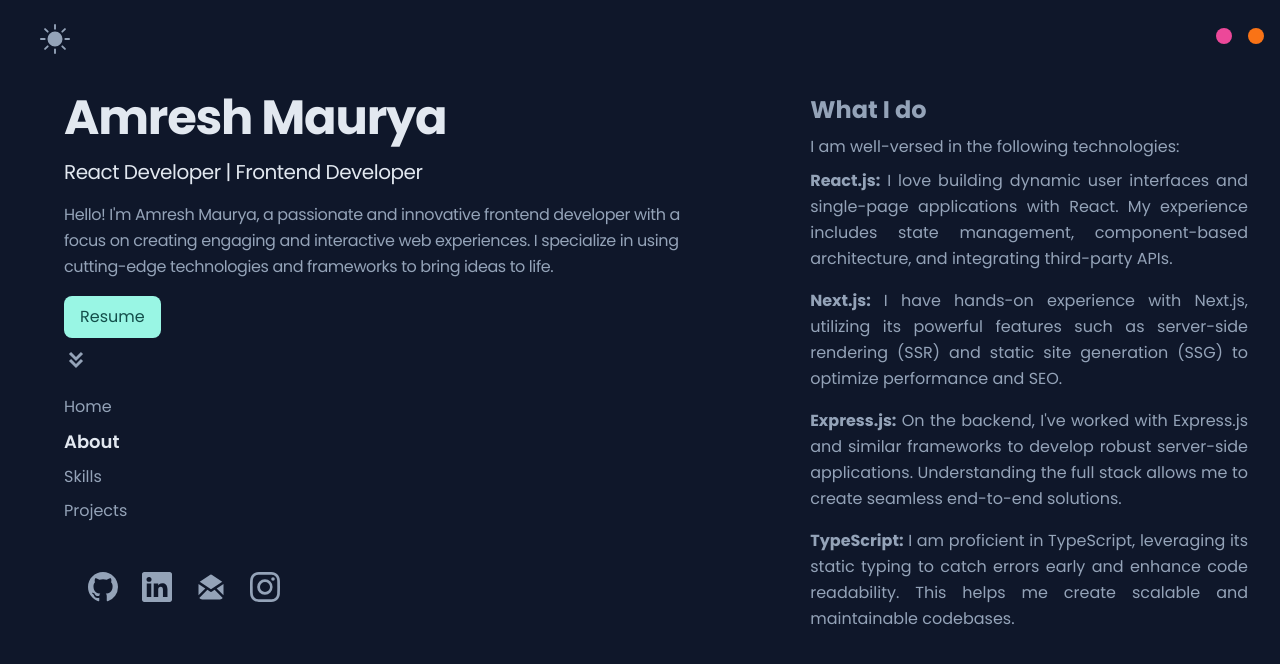
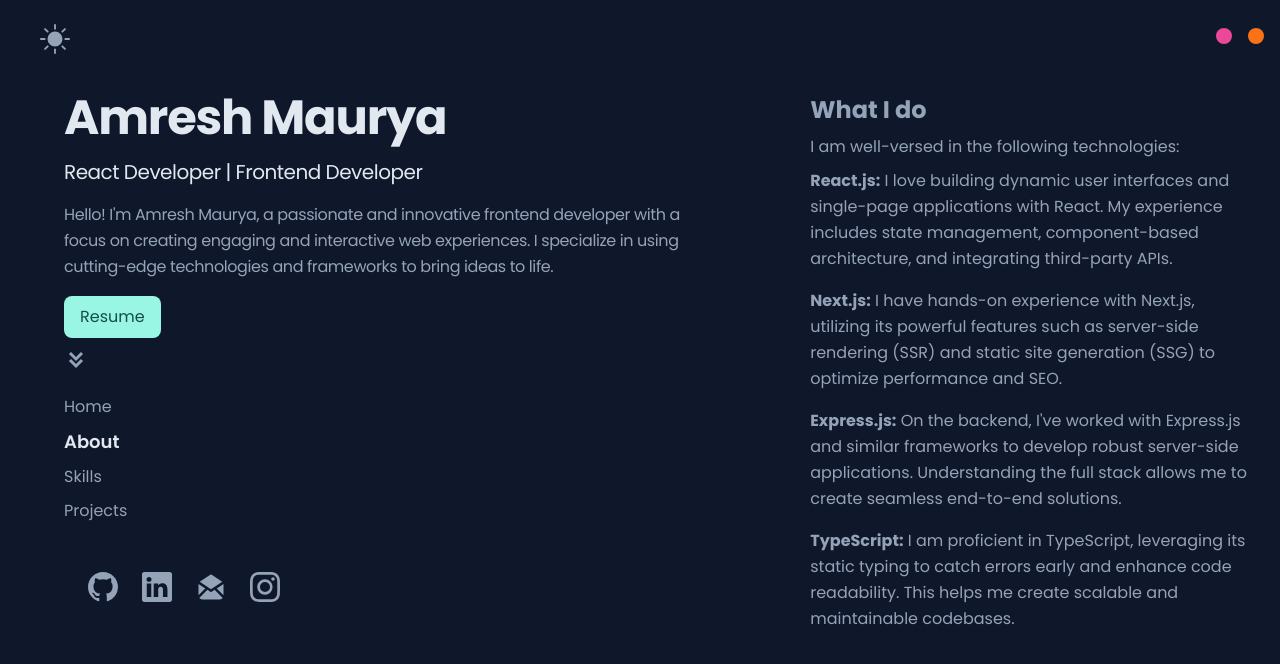
Before and after one commit to amreshpro/proportfolio, a React (Vite) app: page /about in a window 1280 px wide. Shown: the top 664 px of the page. Built offline with nearby package versions, Linux system fonts and the light colour scheme.

Commit message:
fix justify text issue

```diff
--- a/src/components/About.tsx
+++ b/src/components/About.tsx
@@ -1,6 +1,6 @@
 export default function About() {
   return (
-    <div id="about" className="w-full text-justify flex flex-col gap-2 px-4 sm:px-2">
+    <div id="about" className="w-full flex flex-col gap-2 px-4 sm:px-2">
       <h1 className="text-2xl font-bold">What I do</h1>
       <p>I am well-versed in the following technologies:</p>
       <ul className="about-list flex flex-col gap-4 ">
--- a/src/components/Profile.tsx
+++ b/src/components/Profile.tsx
@@ -3,11 +3,6 @@ export default function Profile() {
     <div className=" px-4 w-full flex flex-col justify-center items-center sm:mr-2 lg:mr-52 my-4">
       {/* image div */}
       <div className="blob px-4 py-4 sm:px-2"></div>
-
-      {/* <div className="circle absolute animate-bounce border-2 border-pink-400 rounded-full h-52 w-52 mt-4"></div>
-      <div className="circle absolute right-32 animate-bounce border-2 border-pink-400 rounded-full h-52 w-52 mt-4"></div> */}
-
-
     </div>
   );
 }
--- a/src/components/ProjectCard.tsx
+++ b/src/components/ProjectCard.tsx
@@ -34,7 +34,7 @@ const ProjectCard = (props:ProjectPropType) => {
         <h1 className={`${theme=='dark' ? 'text-slate-200' :' text-red-900'} font-bold text-xl `}>
           {title}
         </h1>
-        <h1 className="text-md sm:text-sm text-justify">{description}</h1>
+        <h1 className="text-md sm:text-sm ">{description}</h1>
         <div className="btn flex  gap-2 py-1">
           <Link
             to={live_link}
```
